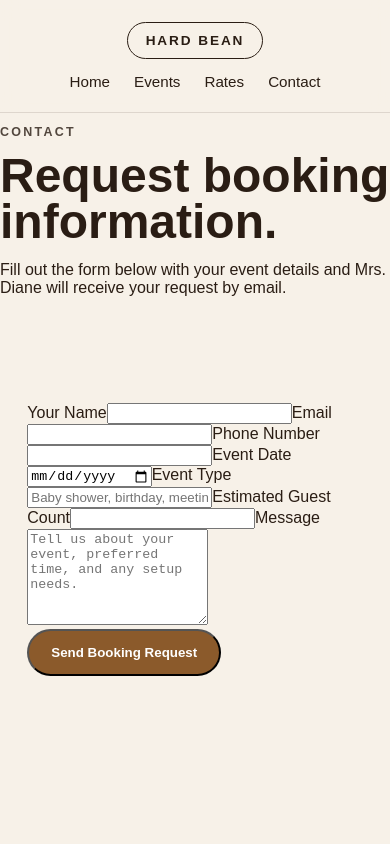
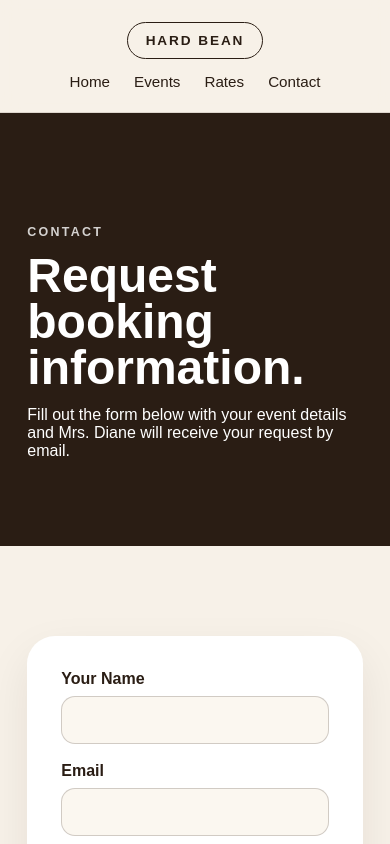
Before and after one commit to anastasis-elite/hardbean-events, a Next.js app: page /contact in a window 390 px wide. Shown: the top 844 px of the page. Built offline with nearby package versions, Linux system fonts and the light colour scheme.

Commit message:
Update globals.css

```diff
--- a/app/globals.css
+++ b/app/globals.css
@@ -177,4 +177,53 @@ li {
     min-height: 65vh;
     padding-top: 80px;
   }
+  .pageHero {
+  padding: 100px 7% 70px;
+  background: #2a1d14;
+  color: white;
 }
+
+.pageHero p {
+  max-width: 700px;
+}
+
+.imageEvents {
+  background:
+    linear-gradient(rgba(42, 29, 20, 0.58), rgba(42, 29, 20, 0.58)),
+    url("/events.jpg");
+  background-size: cover;
+  background-position: center;
+}
+
+.contactForm {
+  max-width: 760px;
+  margin: 0 auto;
+  background: white;
+  border-radius: 28px;
+  padding: 34px;
+  box-shadow: 0 18px 45px rgba(42, 29, 20, 0.08);
+  display: grid;
+  gap: 18px;
+}
+
+.contactForm label {
+  display: grid;
+  gap: 8px;
+  font-weight: 700;
+}
+
+.contactForm input,
+.contactForm textarea {
+  width: 100%;
+  border: 1px solid rgba(42, 29, 20, 0.2);
+  border-radius: 14px;
+  padding: 14px 16px;
+  font: inherit;
+  background: #fbf7f0;
+  color: #2a1d14;
+}
+
+.contactForm textarea {
+  resize: vertical;
+}
+}
```
